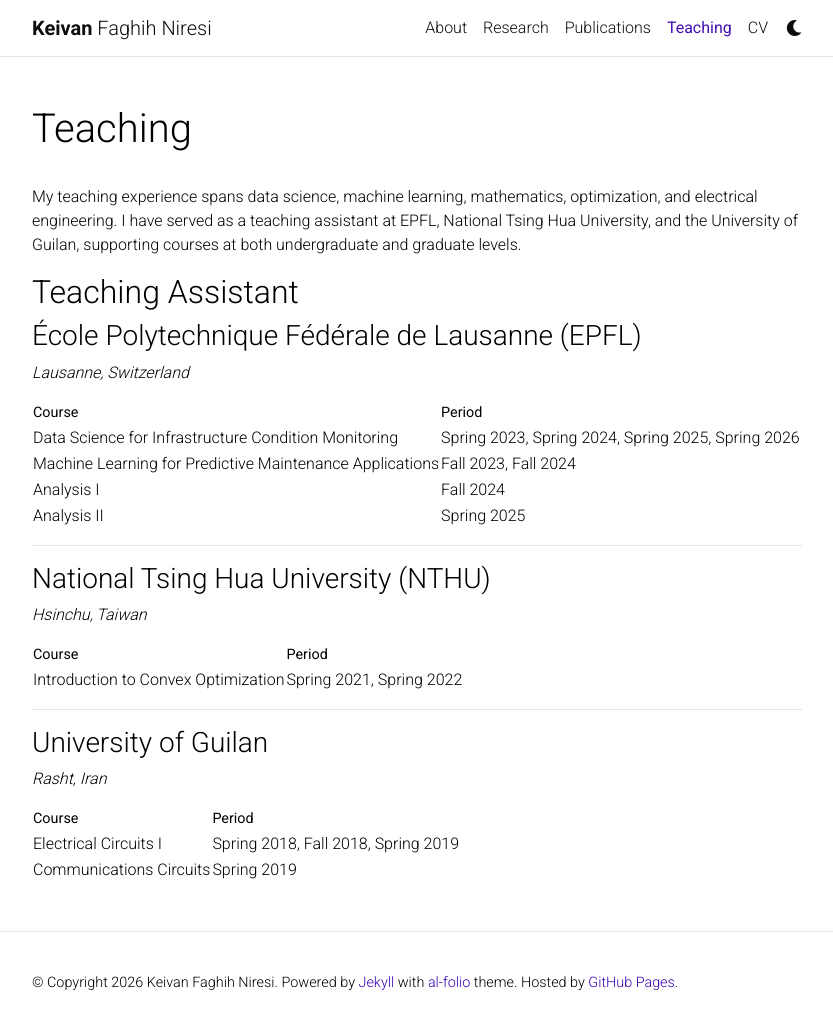
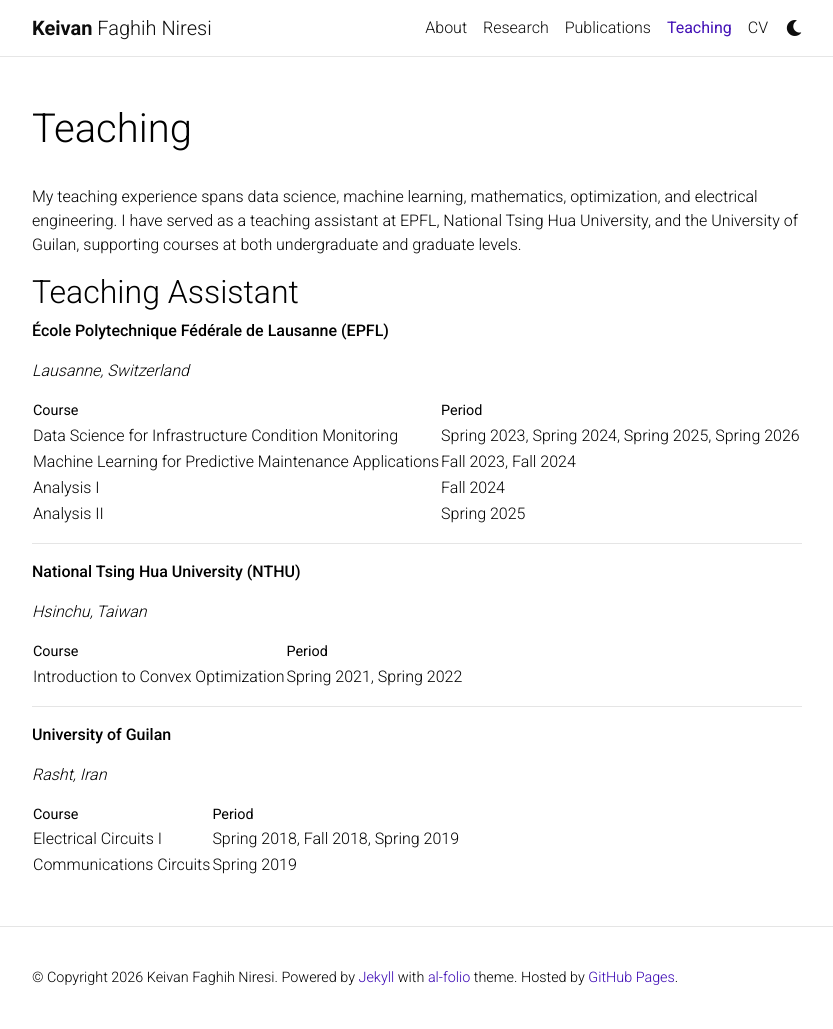
Before and after one commit to Keiv4n/keiv4n.github.io, a Jekyll site: the page built from _pages/teaching.md, in a window 1280 px wide and 1034 px high. Shown: the top 1029 px of the window, without its empty margins (223-1056 px from the left). Built offline with Jekyll 4.4.1, drawn with Linux system fonts in a browser that asks for light colours; comment, search, counter and statistics services are not loaded; a style sheet for code colours, icons or effects is not loaded.

```diff
--- a/_pages/teaching.md
+++ b/_pages/teaching.md
@@ -12,7 +12,8 @@ My teaching experience spans data science, machine learning, mathematics, optimi
 
 ## Teaching Assistant
 
-### École Polytechnique Fédérale de Lausanne (EPFL)
+**École Polytechnique Fédérale de Lausanne (EPFL)**
+
 *Lausanne, Switzerland*
 
 | Course | Period |
@@ -24,7 +25,8 @@ My teaching experience spans data science, machine learning, mathematics, optimi
 
 ---
 
-### National Tsing Hua University (NTHU)
+**National Tsing Hua University (NTHU)**
+
 *Hsinchu, Taiwan*
 
 | Course | Period |
@@ -33,7 +35,8 @@ My teaching experience spans data science, machine learning, mathematics, optimi
 
 ---
 
-### University of Guilan
+**University of Guilan**
+
 *Rasht, Iran*
 
 | Course | Period |
```
